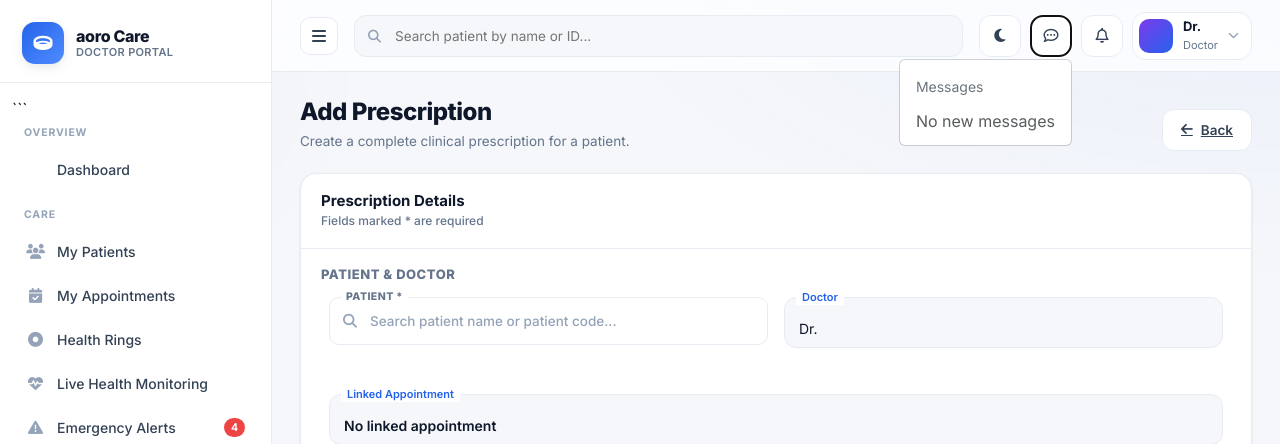
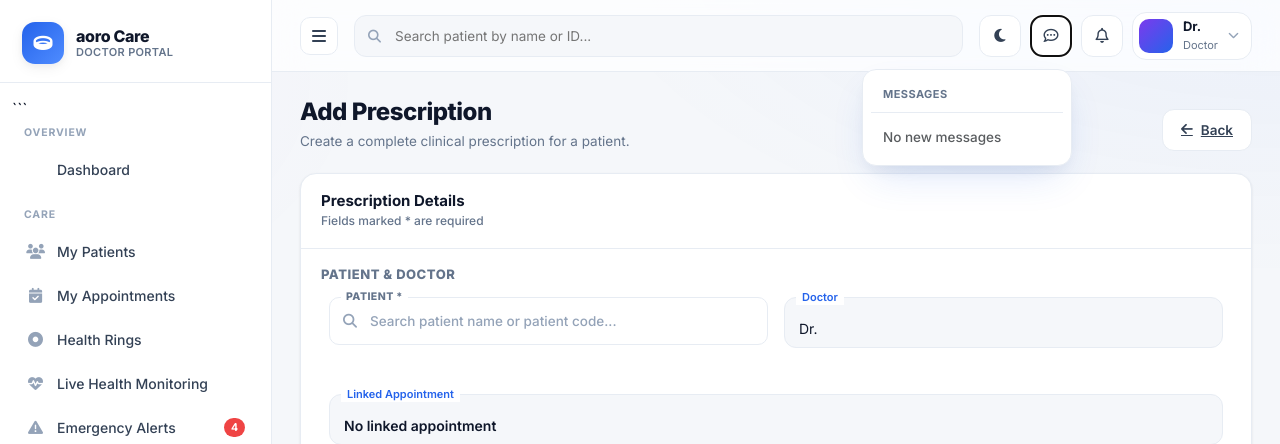
Before and after one commit to Capital-Digitech/aoro_care, a Flask app: template templates/doctor/doctor_prescription_add.html in a window 1280 px wide, after a click on "Messages". Shown: the top 444 px of the page. Run offline with Flask 3, Linux system fonts and the light colour scheme; the template is opened without the code that fills it, so the values that code supplies are empty; some libraries are stand-ins or nearby versions.

Commit message:
Fix doctor prescription profile dropdown

```diff
--- a/static/css/doctor_prescription.css
+++ b/static/css/doctor_prescription.css
@@ -48,6 +48,7 @@
   align-items:center;
   gap:8px;
 }
+
 /* ---------------------------------------------------------
    ROW ACTIONS — View / Acknowledge / Resolve / Patient Details
 --------------------------------------------------------- */
@@ -149,6 +150,8 @@
   .hr-detail-row{ flex-direction:column; gap:2px; }
   .hr-detail-value{ text-align:left; }
 }
+
+
 /* =========================================================
    PRESCRIPTION VIEW MODAL — CLINICAL DETAIL UI
    ========================================================= */
@@ -468,6 +471,7 @@
     }
 }
 
+
 /* =========================================================
    TOPBAR SEARCH — MY PRESCRIPTIONS
 ========================================================= */
@@ -543,6 +547,7 @@
         display: none;
     }
 }
+
 
 /* =========================================================
    PRESCRIPTION LIST TABLE — COLUMN ALIGNMENT
@@ -651,3 +656,78 @@
     align-items: center;
     justify-content: center;
 }
+
+
+/* =========================================================
+   TOPBAR DROPDOWNS (Messages / Notifications / Profile)
+   Same look as the Medical Reports page dropdown.
+========================================================= */
+
+.hr-topbar .dropdown-menu {
+    min-width: 210px;
+    padding: 8px;
+    margin-top: 10px !important;
+    font-size: 13.5px;
+    background: var(--hr-card);
+    border: 1px solid var(--hr-border);
+    border-radius: 14px;
+    box-shadow: var(--hr-shadow-lg);
+}
+
+.hr-topbar .dropdown-header {
+    padding: 8px 12px 10px;
+    margin-bottom: 4px;
+    font-size: 11px;
+    font-weight: 700;
+    letter-spacing: .04em;
+    text-transform: uppercase;
+    color: var(--hr-text-500);
+    border-bottom: 1px solid var(--hr-border);
+}
+
+.hr-topbar .dropdown-item {
+    display: flex;
+    align-items: center;
+    gap: 10px;
+    padding: 10px 12px;
+    font-size: 13.5px;
+    font-weight: 500;
+    color: var(--hr-text-700);
+    border-radius: 9px;
+    transition: background .2s, color .2s;
+}
+
+.hr-topbar .dropdown-item i {
+    width: 16px;
+    margin: 0 !important;
+    font-size: 13px;
+    text-align: center;
+    color: var(--hr-text-400);
+}
+
+.hr-topbar .dropdown-item:hover,
+.hr-topbar .dropdown-item:focus {
+    background: rgba(37, 99, 235, .08);
+    color: var(--hr-primary);
+}
+
+.hr-topbar .dropdown-item:hover i,
+.hr-topbar .dropdown-item:focus i {
+    color: var(--hr-primary);
+}
+
+.hr-topbar .dropdown-divider {
+    margin: 6px 4px;
+    border-top: 1px solid var(--hr-border);
+    opacity: 1;
+}
+
+/* Logout */
+.hr-topbar .dropdown-item.hr-logout,
+.hr-topbar .dropdown-item.hr-logout i {
+    color: var(--hr-red);
+}
+
+.hr-topbar .dropdown-item.hr-logout:hover {
+    background: rgba(239, 68, 68, .08);
+}
--- a/templates/doctor/doctor_prescription_add.html
+++ b/templates/doctor/doctor_prescription_add.html
@@ -382,11 +382,17 @@
 <div class="dropdown-menu dropdown-menu-end">
 
     <div class="dropdown-header">
-                    <a class="dropdown-item" href="{{ url_for("doctor.doctor_my_profile") }}"><i class="fa-solid fa-user"></i> My Profile</a>
-
         Dr. {{ doctor.user.first_name }}
         {{ doctor.user.last_name }}
     </div>
+
+    <a
+        class="dropdown-item"
+        href="{{ url_for('doctor.doctor_my_profile') }}"
+    >
+        <i class="fa-solid fa-user me-2"></i>
+        My Profile
+    </a>
 
     <a
         class="dropdown-item"
@@ -401,7 +407,6 @@
     </a>
 
 </div>
-
         </div>
 
     </div>
```
Lines whose indentation alone changed are shown as unchanged.
